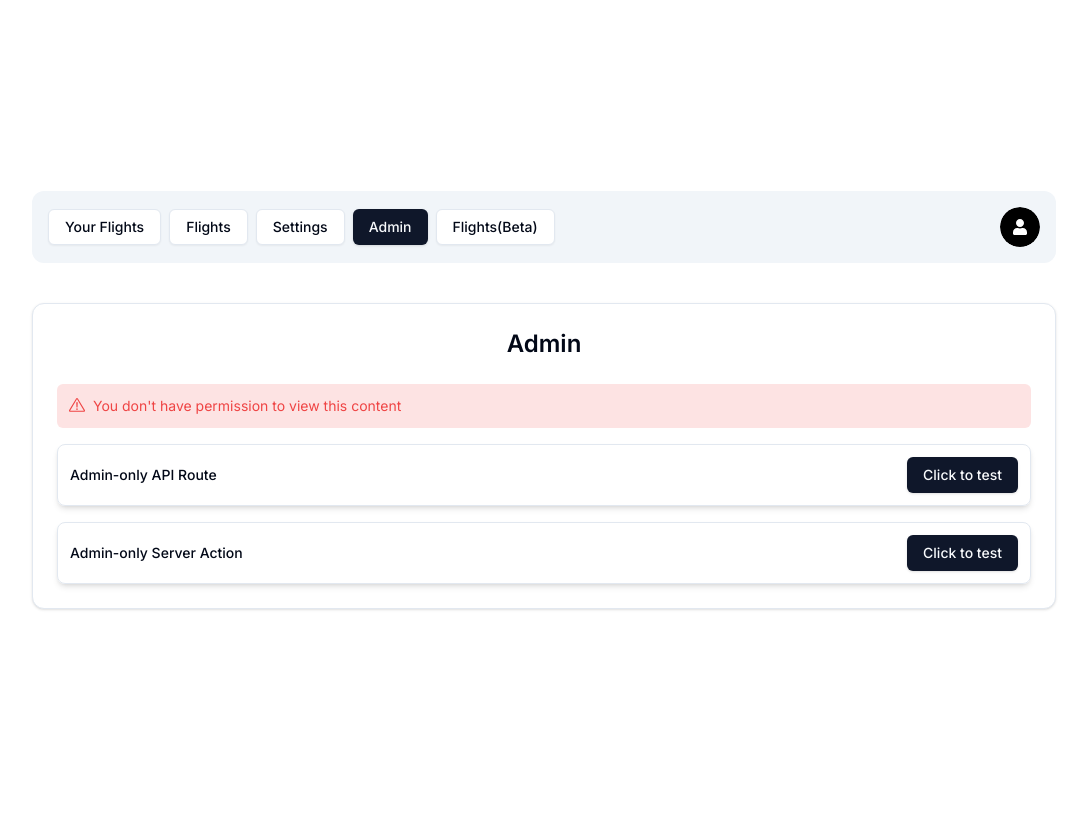
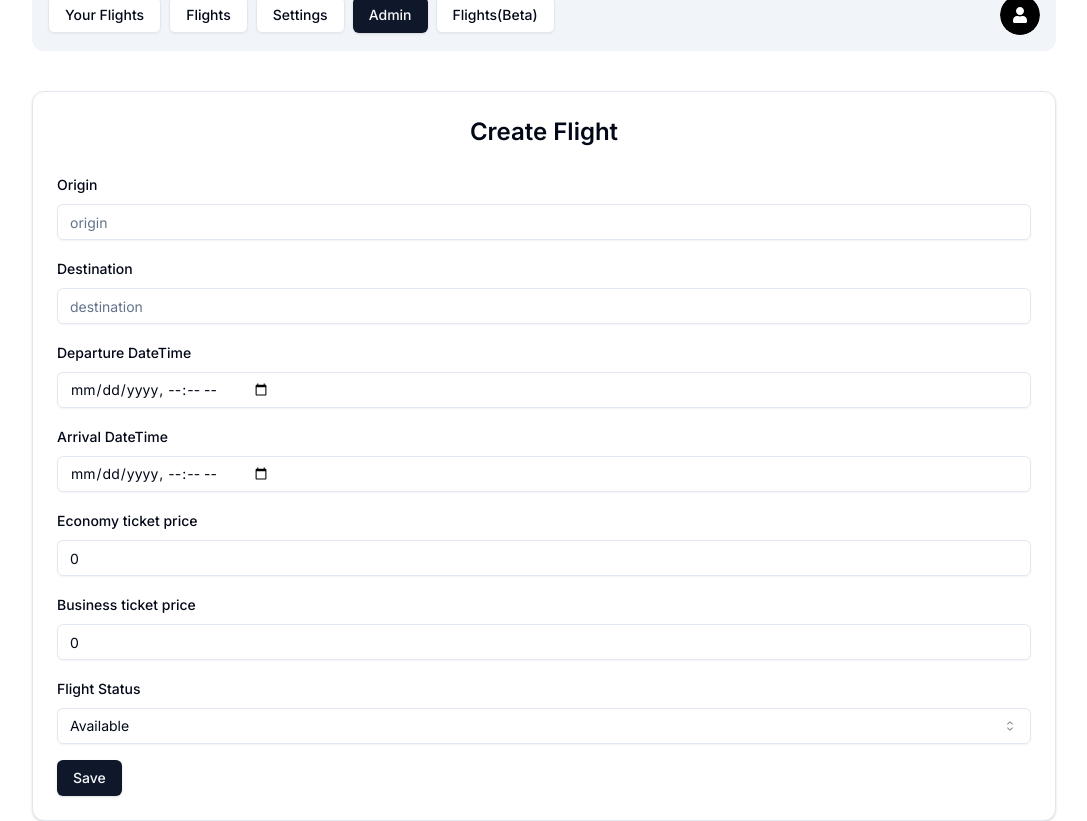
Before and after one commit to Engr-zainjaved/ams, a Next.js app: page /admin in a window 1280 px wide. Shown: the whole page, without its empty margins (96-1183 px from the left). Before the commit the page ends 800 px from the top, so only its background shows below. Built offline with nearby package versions, Linux system fonts and the light colour scheme; no server answers.

Commit message:
feat: create flight (client side)

```diff
--- a/app/(protected)/admin/page.tsx
+++ b/app/(protected)/admin/page.tsx
@@ -1,52 +1,243 @@
 "use client";
 
-import { admin } from "@/actions/admin";
-import { RoleGate } from "@/components/auth/role-gate";
+import { createFlight } from "@/actions/create-flight";
+import { FormError } from "@/components/form-error";
 import { FormSuccess } from "@/components/form-success";
 import { Button } from "@/components/ui/button";
 import { Card, CardContent, CardHeader } from "@/components/ui/card";
-import { UserRole } from "@prisma/client";
-import { toast } from "sonner";
+import {
+  Form,
+  FormControl,
+  FormField,
+  FormItem,
+  FormLabel,
+  FormMessage,
+} from "@/components/ui/form";
+import { Input } from "@/components/ui/input";
+import {
+  Select,
+  SelectContent,
+  SelectItem,
+  SelectTrigger,
+  SelectValue,
+} from "@/components/ui/select";
+import { CreateFlightSchema } from "@/schemas";
+import { zodResolver } from "@hookform/resolvers/zod";
+import { FlightStatus } from "@prisma/client";
+import { useState, useTransition } from "react";
+import { useForm } from "react-hook-form";
+import * as z from "zod";
 
 const Page = () => {
-  const onApiRouteClick = () => {
-    fetch("/api/admin").then((response) => {
-      if (response.ok) {
-        toast.success("Allowed API Route");
-      } else {
-        toast.error("FORBIDDEN");
-      }
+  const [isPending, startTransition] = useTransition();
+  const [error, setError] = useState<string | undefined>();
+  const [success, setSuccess] = useState<string | undefined>();
+
+  const form = useForm<z.infer<typeof CreateFlightSchema>>({
+    resolver: zodResolver(CreateFlightSchema),
+    defaultValues: {
+      origin: "",
+      destination: "",
+      departure: "",
+      arrival: "",
+      economyPrice: 0,
+      businessPrice: 0,
+      status: FlightStatus.AVAILABLE,
+    },
+  });
+
+  const onSubmit = (values: z.infer<typeof CreateFlightSchema>) => {
+    startTransition(() => {
+      createFlight(values)
+        .then((data) => {
+          if (data.success) {
+            setSuccess(data.success);
+            form.reset();
+          }
+
+          if (data.error) {
+            setError(data.error);
+          }
+        })
+        .catch((error) => {
+          console.log("TCL: onSubmit -> error", error);
+          setError("Something went wrong!");
+        });
     });
   };
 
-  const onServerActionClick = () => {
-    admin().then((data) => {
-      if (data.success) {
-        toast.success(data.success);
-      }
+  const handleError = (errors: any) => {
+    console.error("Form errors:", errors);
+  };
 
-      if (data.error) {
-        toast.error(data.error);
-      }
-    });
-  };
   return (
     <Card className="w-4/5">
       <CardHeader className="text-2xl font-semibold text-center">
-        <p>Admin</p>
+        <p>Create Flight</p>
       </CardHeader>
       <CardContent className="space-y-4">
-        <RoleGate allowedRole={UserRole.ADMIN}>
-          <FormSuccess message="you are allowed to see this content" />
-        </RoleGate>
-        <div className="flex flex-row items-center justify-between rounded-lg border p-3 shadow-md">
-          <p className="text-sm font-medium">Admin-only API Route</p>
-          <Button onClick={onApiRouteClick}>Click to test</Button>
-        </div>
-        <div className="flex flex-row items-center justify-between rounded-lg border p-3 shadow-md">
-          <p className="text-sm font-medium">Admin-only Server Action</p>
-          <Button onClick={onServerActionClick}>Click to test</Button>
-        </div>
+        <Form {...form}>
+          <form className="space-y-6" onSubmit={form.handleSubmit(onSubmit, handleError)}>
+            <div className="space-y-4">
+              <FormField
+                control={form.control}
+                name="origin"
+                render={({ field }) => (
+                  <FormItem>
+                    <FormLabel>Origin</FormLabel>
+                    <FormControl>
+                      <Input {...field} placeholder="origin" disabled={isPending} />
+                    </FormControl>
+                    <FormMessage />
+                  </FormItem>
+                )}
+              />
+
+              <FormField
+                control={form.control}
+                name="destination"
+                render={({ field }) => (
+                  <FormItem>
+                    <FormLabel>Destination</FormLabel>
+                    <FormControl>
+                      <Input {...field} placeholder="destination" disabled={isPending} />
+                    </FormControl>
+                    <FormMessage />
+                  </FormItem>
+                )}
+              />
+
+              <FormField
+                control={form.control}
+                name="departure"
+                render={({ field }) => (
+                  <FormItem>
+                    <FormLabel>Departure DateTime</FormLabel>
+                    <FormControl>
+                      <Input
+                        {...field}
+                        type="datetime-local"
+                        placeholder="arrival"
+                        disabled={isPending}
+                        value={field.value}
+                        onChange={(e) => {
+                          const adjustedValue = `${e.target.value}:00`;
+                          field.onChange(adjustedValue);
+                        }}
+                      />
+                    </FormControl>
+                    <FormMessage />
+                  </FormItem>
+                )}
+              />
+
+              <FormField
+                control={form.control}
+                name="arrival"
+                render={({ field }) => (
+                  <FormItem>
+                    <FormLabel>Arrival DateTime</FormLabel>
+                    <FormControl>
+                      <Input
+                        {...field}
+                        type="datetime-local"
+                        placeholder="arrival"
+                        disabled={isPending}
+                        value={field.value}
+                        onChange={(e) => {
+                          const adjustedValue = `${e.target.value}:00`;
+                          field.onChange(adjustedValue);
+                        }}
+                      />
+                    </FormControl>
+                    <FormMessage />
+                  </FormItem>
+                )}
+              />
+
+              <FormField
+                control={form.control}
+                name="economyPrice"
+                render={({ field }) => (
+                  <FormItem>
+                    <FormLabel>Economy ticket price</FormLabel>
+                    <FormControl>
+                      <Input
+                        {...field}
+                        value={field.value}
+                        onChange={(e) =>
+                          field.onChange(e.target.value ? parseFloat(e.target.value) : "")
+                        }
+                        placeholder="Economy Class Price"
+                        type="number"
+                        min="0"
+                        disabled={isPending}
+                      />
+                    </FormControl>
+                    <FormMessage />
+                  </FormItem>
+                )}
+              />
+
+              <FormField
+                control={form.control}
+                name="businessPrice"
+                render={({ field }) => (
+                  <FormItem>
+                    <FormLabel>Business ticket price</FormLabel>
+                    <FormControl>
+                      <Input
+                        {...field}
+                        value={field.value}
+                        onChange={(e) =>
+                          field.onChange(e.target.value ? parseFloat(e.target.value) : "")
+                        }
+                        placeholder="Business Class Price"
+                        type="number"
+                        min="0"
+                        disabled={isPending}
+                      />
+                    </FormControl>
+                    <FormMessage />
+                  </FormItem>
+                )}
+              />
+
+              <FormField
+                control={form.control}
+                name="status"
+                render={({ field }) => (
+                  <FormItem>
+                    <FormLabel>Flight Status</FormLabel>
+                    <Select
+                      disabled={isPending}
+                      onValueChange={field.onChange}
+                      defaultValue={field.value}
+                    >
+                      <FormControl>
+                        <SelectTrigger>
+                          <SelectValue placeholder="Select a flight status" />
+                        </SelectTrigger>
+                      </FormControl>
+                      <FormMessage />
+                      <SelectContent>
+                        <SelectItem value={FlightStatus.AVAILABLE}>Available</SelectItem>
+                        <SelectItem value={FlightStatus.DELAYED}>Delayed</SelectItem>
+                        <SelectItem value={FlightStatus.CANCELLED}>Cancelled</SelectItem>
+                      </SelectContent>
+                    </Select>
+                  </FormItem>
+                )}
+              />
+
+              <FormSuccess message={success} />
+              <FormError message={error} />
+              <Button disabled={isPending} type="submit">
+                Save
+              </Button>
+            </div>
+          </form>
+        </Form>
       </CardContent>
     </Card>
   );
--- a/app/(protected)/settings/page.tsx
+++ b/app/(protected)/settings/page.tsx
@@ -69,8 +69,6 @@ const Page = () => {
         });
     });
   };
-
-  console.log("user.isOAuth", user?.isOAuth);
 
   return (
     <Card className="w-4/5">
--- a/lib/utils.ts
+++ b/lib/utils.ts
@@ -1,6 +1,19 @@
-import { type ClassValue, clsx } from "clsx"
-import { twMerge } from "tailwind-merge"
+import { type ClassValue, clsx } from "clsx";
+import { twMerge } from "tailwind-merge";
 
 export function cn(...inputs: ClassValue[]) {
-  return twMerge(clsx(inputs))
+  return twMerge(clsx(inputs));
 }
+
+export const toUTCDate = (localDateString: string) => {
+  const localDate = new Date(localDateString);
+  return new Date(
+    Date.UTC(
+      localDate.getFullYear(),
+      localDate.getMonth(),
+      localDate.getDate(),
+      localDate.getHours(),
+      localDate.getMinutes()
+    )
+  );
+};
--- a/schemas/index.ts
+++ b/schemas/index.ts
@@ -74,16 +74,40 @@ export const RegisterSchema = z.object({
   }),
 });
 
-export const CreateFlightSchema = z.object({
-  userId: z.string(),
-  departure: z.date(),
-  arrival: z.date(),
-  origin: z.string(),
-  destination: z.string(),
-  economyPrice: z.number(),
-  businessPrice: z.number(),
-  status: z.nativeEnum(FlightStatus).optional(),
-});
+export const CreateFlightSchema = z
+  .object({
+    origin: z.string().min(1, "Origin is required."),
+    destination: z.string().min(1, "Destination is required."),
+    departure: z
+      .string()
+      .min(1, "Departure date and time are required.")
+      .refine(
+        (value) => {
+          const departureDate = new Date(value);
+          const now = new Date();
+          return departureDate >= now;
+        },
+        {
+          message: "Departure date and time must be in the future.",
+        }
+      ),
+    arrival: z.string().min(1, "Arrival date and time are required."),
+    economyPrice: z
+      .number()
+      .refine((value) => value >= 0, { message: "Economy price must be a non-negative number." }),
+    businessPrice: z
+      .number()
+      .refine((value) => value >= 0, { message: "Business price must be a non-negative number." }),
+    status: z.nativeEnum(FlightStatus),
+  })
+  .refine(
+    (data) => {
+      const departureDate = new Date(data.departure);
+      const arrivalDate = new Date(data.arrival);
+      return arrivalDate.getTime() > departureDate.getTime();
+    },
+    { message: "Departure date and time must be earlier than the arrival date and time." }
+  );
 
 export const EditFlightSchema = z.object({
   userId: z.string(),
```
Also changed, not shown: actions/create-flight.ts (+11 -8 lines).
